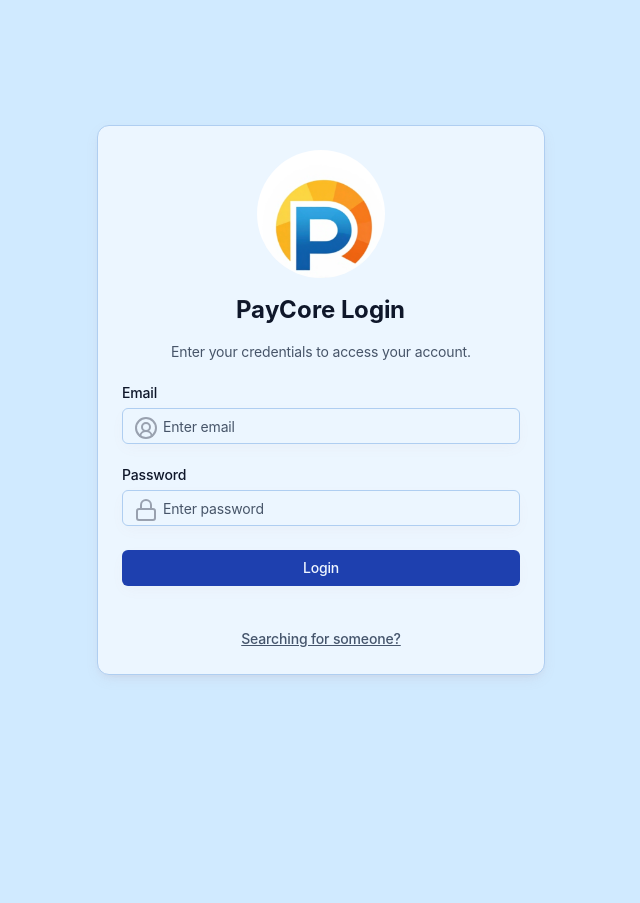
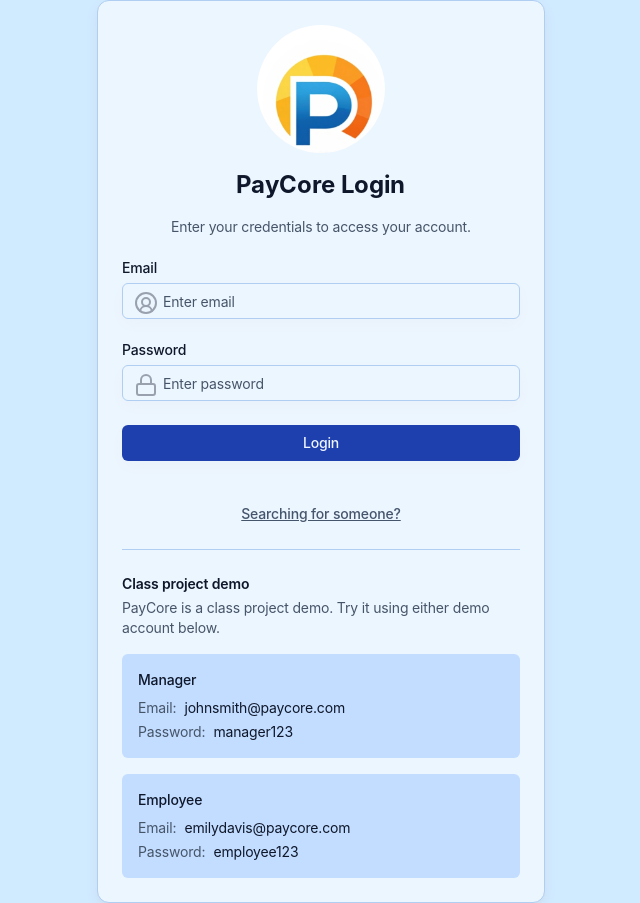
Before and after one commit to SamuelIVX/paycore, a Next.js app: page / in a window 1280 px wide. Shown: the whole page, without its empty margins (319-959 px from the left). Before the commit the page ends 800 px from the top, so only its background shows below. Built offline with nearby package versions, Linux system fonts and the light colour scheme; no server answers.

Commit message:
feat: Show demo credentials beneath the login form (#354)
Identify PayCore as a class project demo and display the public Manager
and Employee accounts so visitors can try both roles.

Add rendering coverage and document the demo notice behavior.

```diff
--- a/app/page.tsx
+++ b/app/page.tsx
@@ -182,6 +182,39 @@ export default function LoginPage() {
             </div>
 
           </form>
+
+          <section
+            aria-labelledby="demo-heading"
+            className="mt-6 space-y-4 border-t pt-6"
+          >
+            <div className="space-y-1">
+              <h2 id="demo-heading" className="text-sm font-semibold">
+                Class project demo
+              </h2>
+              <p className="text-sm text-muted-foreground">
+                PayCore is a class project demo. Try it using either demo account below.
+              </p>
+            </div>
+
+            {[
+              { role: "Manager", email: "johnsmith@paycore.com", password: "manager123" },
+              { role: "Employee", email: "emilydavis@paycore.com", password: "employee123" },
+            ].map((account) => (
+              <div key={account.role} className="space-y-2 rounded-md bg-muted p-4">
+                <h3 className="text-sm font-medium">{account.role}</h3>
+                <dl className="space-y-1 text-sm">
+                  <div className="flex gap-2">
+                    <dt className="shrink-0 text-muted-foreground">Email:</dt>
+                    <dd className="min-w-0 select-text break-all">{account.email}</dd>
+                  </div>
+                  <div className="flex gap-2">
+                    <dt className="shrink-0 text-muted-foreground">Password:</dt>
+                    <dd className="min-w-0 select-text break-all">{account.password}</dd>
+                  </div>
+                </dl>
+              </div>
+            ))}
+          </section>
         </CardContent>
 
       </Card>
```
Also changed, not shown: 3 other files (tests, documents, lock files or other folders).
